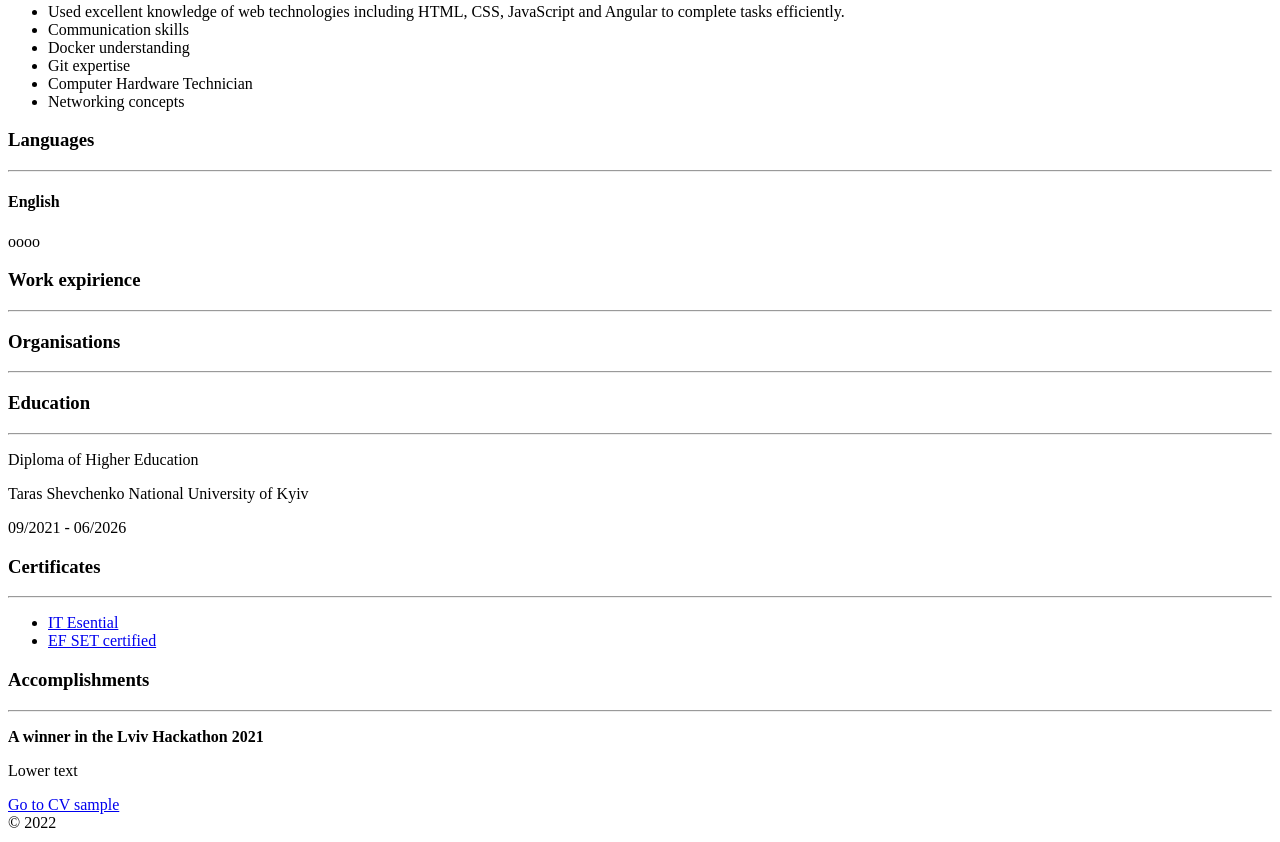
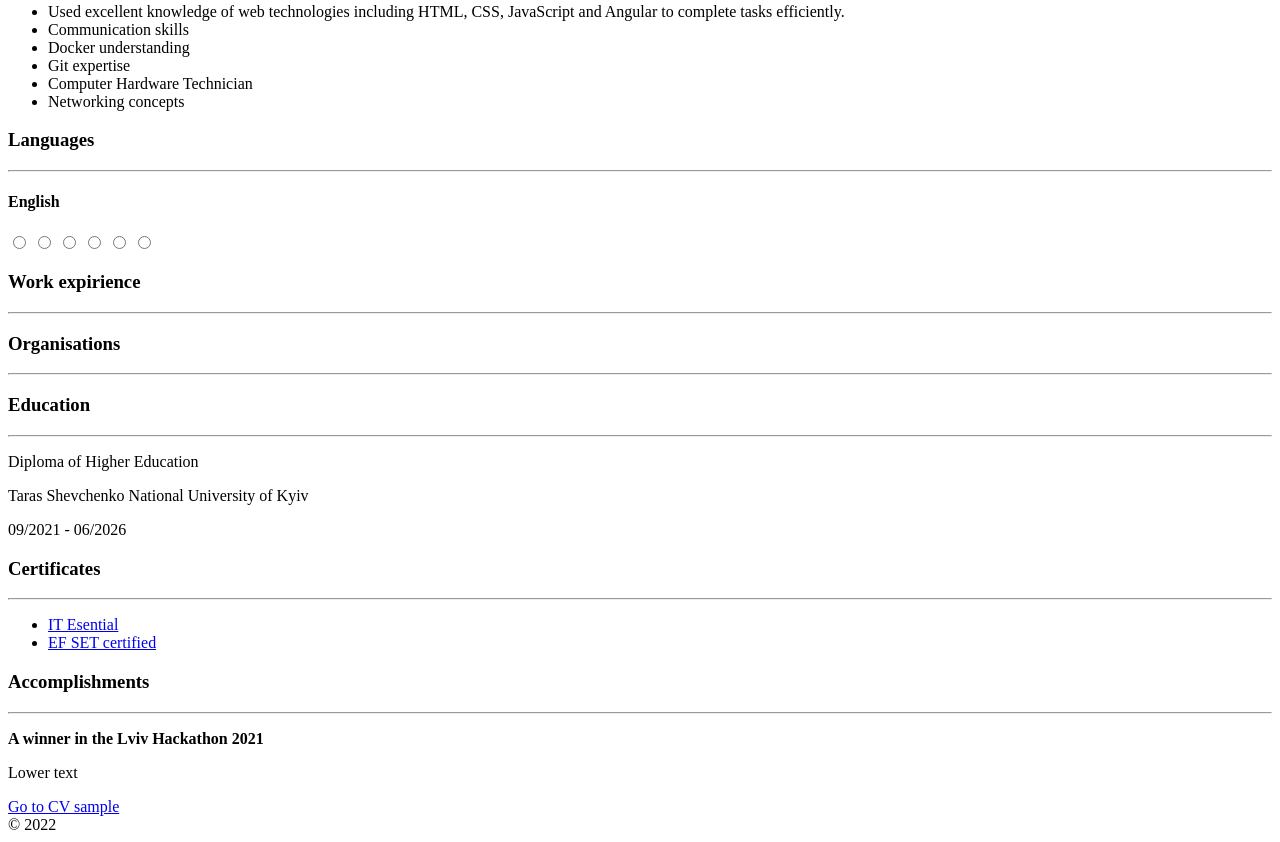
Before and after one commit to Vetal0205/WebDev_2022_MIT21, a plain HTML site: page lab1/index.html in a window 1280 px wide. Shown: the part 679-1521 px from the top of the page. Drawn offline with Linux system fonts and the light colour scheme.

Commit message:
Added Radio Button for English Level

```diff
--- a/lab1/index.html
+++ b/lab1/index.html
@@ -55,7 +55,14 @@
             <div>
                 <h4>English</h4>
                 <div>
-                    oooo
+                    <form>
+                        <input type="radio", id="eng_1", name="English Level", value="A2">
+                        <input type="radio", id="eng_2", name="English Level", value="A1">
+                        <input type="radio", id="eng_3", name="English Level", value="B2">
+                        <input type="radio", id="eng_4", name="English Level", value="B1">
+                        <input type="radio", id="eng_5", name="English Level", value="C1">
+                        <input type="radio", id="eng_6", name="English Level", value="C2">
+                    </form>
                 </div>
             </div>
         </section>
```
